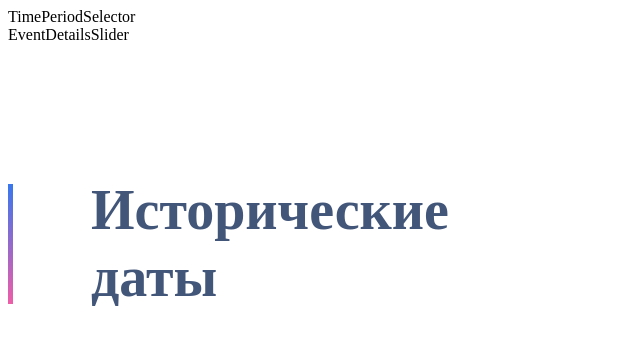
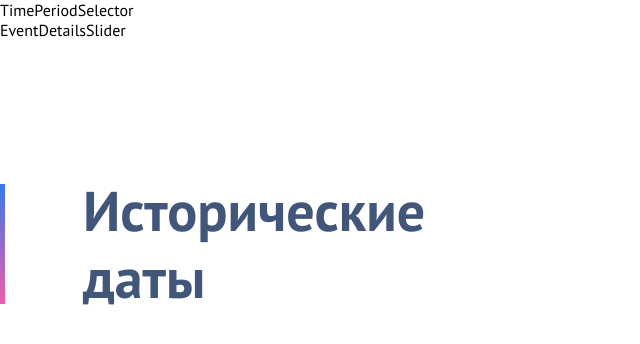
Before and after one commit to bumbu5571/test_task, a React app: page / in a window 1280 px wide. Shown: the top 344 px of the page, without its empty margins (0-640 px from the left). Built offline with nearby package versions, Linux system fonts and the light colour scheme.

Commit message:
style: global styles

```diff
--- a/src/App.tsx
+++ b/src/App.tsx
@@ -1,9 +1,22 @@
 import HistoricalEvents from "./components/HistoricalEvents/HistoricalEvents";
+import { createGlobalStyle } from 'styled-components';
 
+const GlobalStyle = createGlobalStyle`
+ *  {
+    box-sizing: border-box;
+    font-family: "PT Sans", serif;
+    }
+
+  body {
+    margin: 0;
+    padding: 0;
+  }
+`
 
 export default function App() {
   return (
     <>
+      <GlobalStyle />
       <HistoricalEvents />
     </>
   )
--- a/src/index.html
+++ b/src/index.html
@@ -4,6 +4,9 @@
     <meta charset="UTF-8">
     <meta http-equiv="X-UA-Compatible" content="IE=edge">
     <meta name="viewport" content="width=device-width, initial-scale=1.0">
+    <link rel="preconnect" href="https://fonts.googleapis.com">
+    <link rel="preconnect" href="https://fonts.gstatic.com" crossorigin>
+    <link href="https://fonts.googleapis.com/css2?family=PT+Sans:ital,wght@0,400;0,700;1,400;1,700&display=swap" rel="stylesheet">
     <title>Test task</title>
   </head>
   <body>
```
